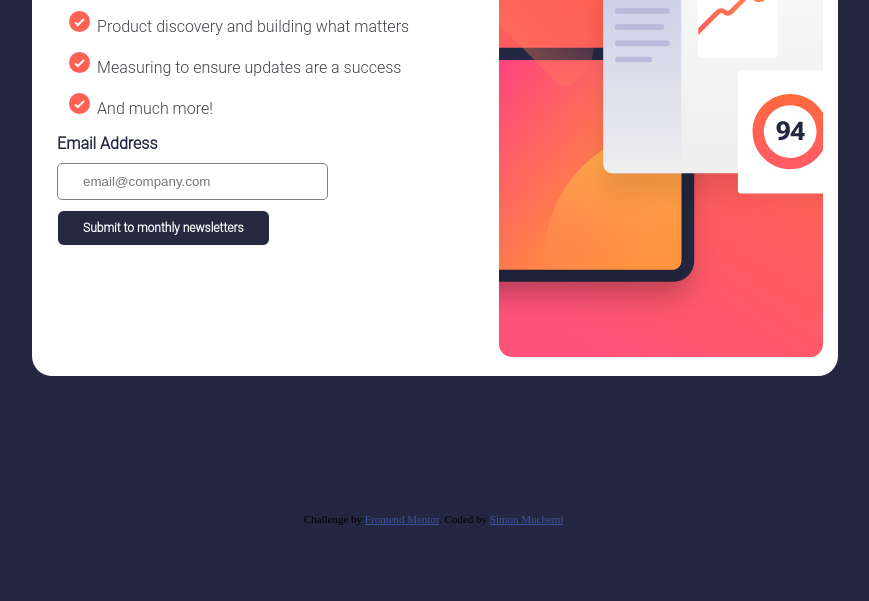
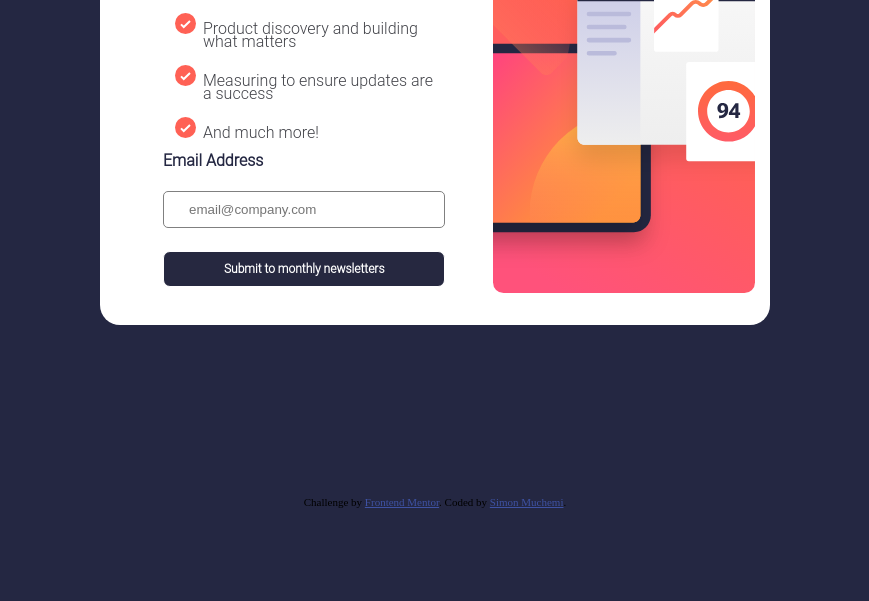
Before and after one commit to Simon-Muchemi/newsletter-with-success-message, a plain HTML site: page index.html in a window 1280 px wide. Shown: the part 215-816 px from the top of the page, without its empty margins (205-1074 px from the left). Drawn offline with Linux system fonts and the light colour scheme.

Commit message:
fix some css

```diff
--- a/style.css
+++ b/style.css
@@ -12,23 +12,33 @@ body{
 }
 .container{
     width: auto;
+    max-height: 26rem;
     background-color: white;
     padding: 15px 15px 15px 15px;
     border-radius: 20px;
     font-family: "Roboto Light", sans-serif;
     display: flex;
-    flex-direction: row;
+    justify-content: space-evenly;
+    align-items: center;
+    max-width: 40rem;
 }
 .image{
-    height: 60vh;
-    width: auto;
+    width: 100%;
+    height: 100%;
+    margin-left: auto;
 }
 .form-container{
     font-size: 16px;
     width: 27rem;
-    margin-right: 10px;
-    margin-left: 10px;
+    margin: 2rem 3rem;
+    max-width: 90%;
+    line-height: .8rem;
 }
+
+form {
+    display: grid;
+}
+
 .error {
     display: none;
     font-size: 12px;
```
